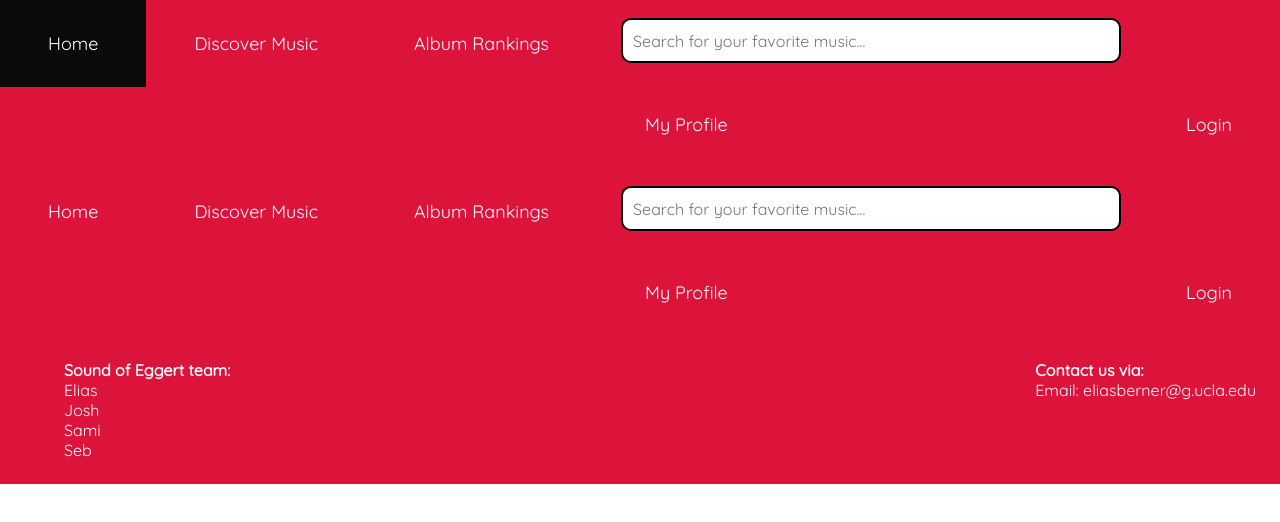
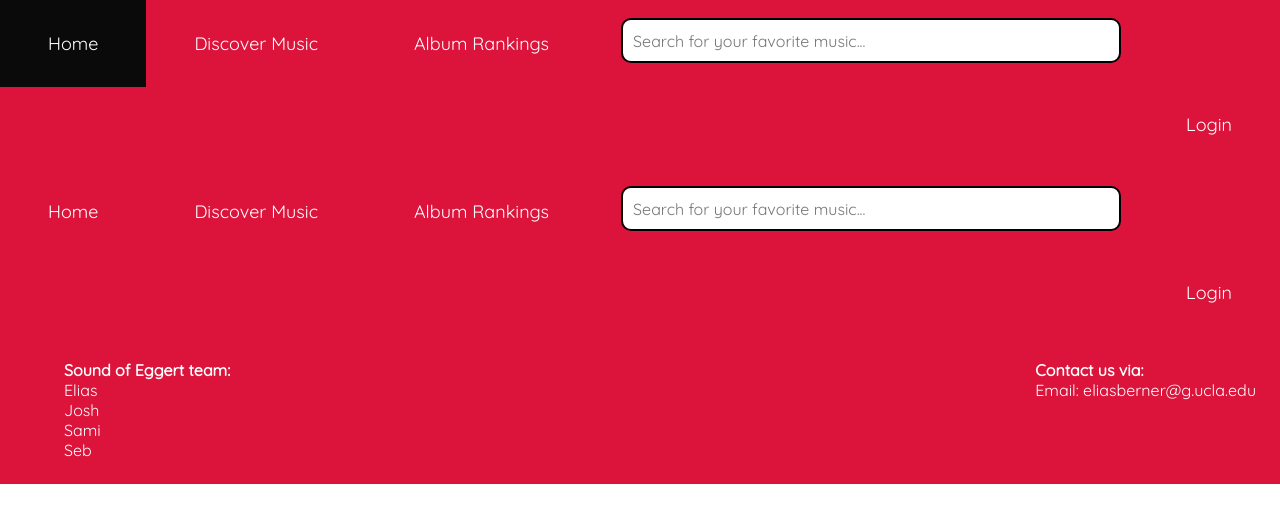
Before and after one commit to meepospammer/sound-of-eggert, a Next.js app: page /components/navbar/navbar in a window 1280 px wide. Shown: the top 522 px of the page. Built offline with nearby package versions, Linux system fonts and the light colour scheme.

Commit message:
Added logic to hide the login/myprofile link on navbar
Right now the check condition is incomplete so please incorporate a simple check to see if the user is currently logged in

```diff
--- a/pages/components/navbar/navbar.js
+++ b/pages/components/navbar/navbar.js
@@ -4,6 +4,18 @@ import Link from 'next/link'
 import Searchbar from '../searchbar/searchbar'
 
 function Navbar() {
+
+  //Check if user is logged in depending on this display either login or myprofile
+  var loggedin = false;
+  var authentication
+  if(loggedin){
+    authentication = <a className={styles.a}><Link href='/myProfile'>My Profile</Link></a>
+  }else{
+    authentication = <a className={styles.a}>
+    <a href="/api/auth/login">Login</a>
+    </a>
+  }
+
   return (
     <>
       <ul className={styles.ul}>
@@ -32,16 +44,7 @@ function Navbar() {
           <Searchbar/>
         </search>
         <li className={styles.li}>
-          <a className={styles.a}>
-            <Link href='/myProfile'>
-              My Profile
-            </Link>
-          </a>
-        </li>
-        <li className={styles.li}>
-          <a className={styles.a}>
-          <a href="/api/auth/login">Login</a>
-          </a>
+          {authentication}
         </li>
       </ul>
     </>
```
